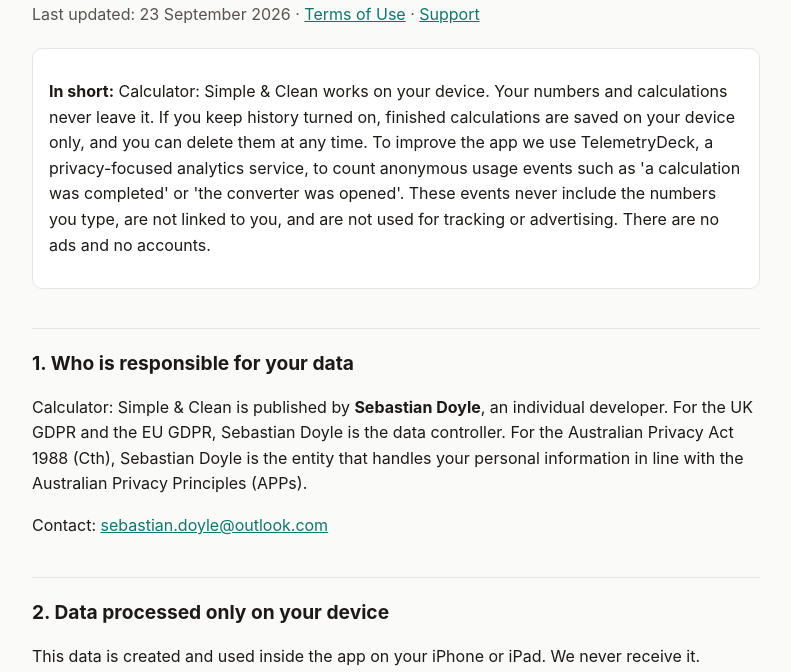
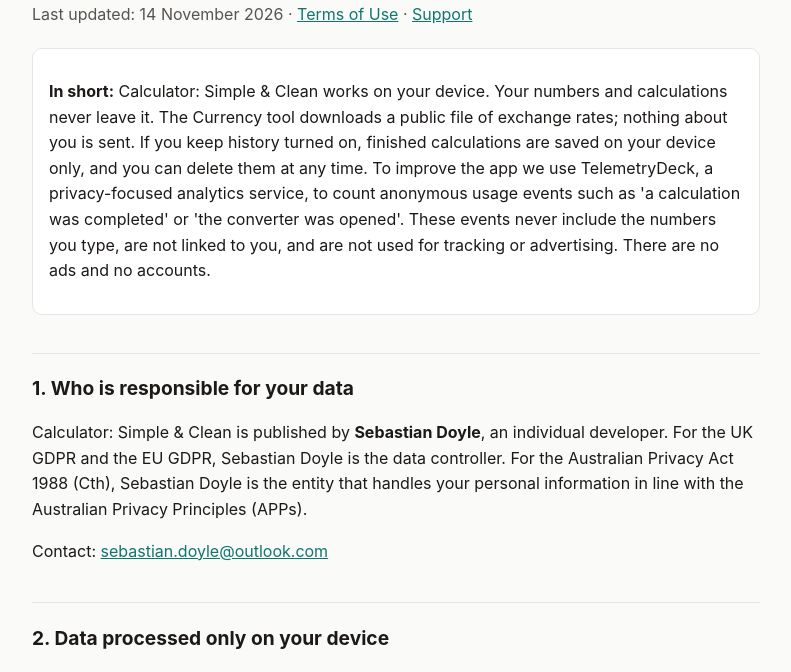
Before and after one commit to sebastiandoyle/simple-calculator-ios, a plain HTML site: page docs/privacy-policy.html in a window 1280 px wide. Shown: the part 70-742 px from the top of the page, without its empty margins (244-1035 px from the left). Drawn offline with Linux system fonts and the light colour scheme.

Commit message:
Privacy policy: disclose the currency rates download added in 2.1

```diff
--- a/docs/privacy-policy.html
+++ b/docs/privacy-policy.html
@@ -27,9 +27,9 @@ footer{margin-top:40px;color:var(--muted);font-size:.9rem}
 <body>
 <main>
 <h1>Calculator: Simple &amp; Clean Privacy Policy</h1>
-<p class="meta">Last updated: 23 September 2026 · <a href="https://sebastiandoyle.github.io/app-terms/">Terms of Use</a> · <a href="https://sebastiandoyle.github.io/simple-calculator-ios/">Support</a></p>
+<p class="meta">Last updated: 14 November 2026 · <a href="https://sebastiandoyle.github.io/app-terms/">Terms of Use</a> · <a href="https://sebastiandoyle.github.io/simple-calculator-ios/">Support</a></p>
 
-<div class="summary"><p><strong>In short:</strong> Calculator: Simple &amp; Clean works on your device. Your numbers and calculations never leave it. If you keep history turned on, finished calculations are saved on your device only, and you can delete them at any time. To improve the app we use TelemetryDeck, a privacy-focused analytics service, to count anonymous usage events such as &#x27;a calculation was completed&#x27; or &#x27;the converter was opened&#x27;. These events never include the numbers you type, are not linked to you, and are not used for tracking or advertising. There are no ads and no accounts.</p></div>
+<div class="summary"><p><strong>In short:</strong> Calculator: Simple &amp; Clean works on your device. Your numbers and calculations never leave it. The Currency tool downloads a public file of exchange rates; nothing about you is sent. If you keep history turned on, finished calculations are saved on your device only, and you can delete them at any time. To improve the app we use TelemetryDeck, a privacy-focused analytics service, to count anonymous usage events such as &#x27;a calculation was completed&#x27; or &#x27;the converter was opened&#x27;. These events never include the numbers you type, are not linked to you, and are not used for tracking or advertising. There are no ads and no accounts.</p></div>
 
 <h2>1. Who is responsible for your data</h2>
 <p>Calculator: Simple &amp; Clean is published by <strong>Sebastian Doyle</strong>, an individual developer. For the UK GDPR and the EU GDPR,
@@ -44,7 +44,7 @@ your personal information in line with the Australian Privacy Principles (APPs).
 
 <h2>3. Data that leaves your device</h2>
 <div class="tbl"><table><thead><tr><th>Data</th><th>Sent to</th><th>Why</th><th>Lawful basis</th></tr></thead>
-<tbody><tr><td>Purchase and restore requests</td><td>Apple (StoreKit / App Store)</td><td>Taking payment and restoring Premium</td><td>Contract (Art. 6(1)(b)): needed to provide what you bought</td></tr><tr><td>Anonymous usage events (e.g. app opened, calculation completed, feature used), app version, OS version, device type, and a random pseudonymous identifier hashed on the device. Never the numbers or calculations you enter.</td><td>TelemetryDeck GmbH (Germany, EU)</td><td>Understanding which features are used so we can improve the app</td><td>Legitimate interests (Art. 6(1)(f))</td></tr></tbody></table></div>
+<tbody><tr><td>Purchase and restore requests</td><td>Apple (StoreKit / App Store)</td><td>Taking payment and restoring Premium</td><td>Contract (Art. 6(1)(b)): needed to provide what you bought</td></tr><tr><td>Anonymous usage events (e.g. app opened, calculation completed, feature used), app version, OS version, device type, and a random pseudonymous identifier hashed on the device. Never the numbers or calculations you enter.</td><td>TelemetryDeck GmbH (Germany, EU)</td><td>Understanding which features are used so we can improve the app</td><td>Legitimate interests (Art. 6(1)(f))</td></tr><tr><td>A request for a public file of daily currency exchange rates, made only when you open the Currency tool. The request contains no information about you or your calculations. As with any internet request, the host sees your IP address.</td><td>jsDelivr (CDN) or Cloudflare Pages, which host the public rates file</td><td>Showing up-to-date exchange rates. Rates are then saved on your device and the tool keeps working offline.</td><td>Legitimate interests (Art. 6(1)(f))</td></tr></tbody></table></div>
 
 <h2>4. Who receives data (processors and Apple)</h2>
 <ul><li><strong>TelemetryDeck GmbH</strong> (Germany (EU)): privacy-focused app analytics; receives only anonymous usage events, no personal data, no IP addresses stored <a href="https://telemetrydeck.com/privacy/">Privacy policy</a>.</li>
```
